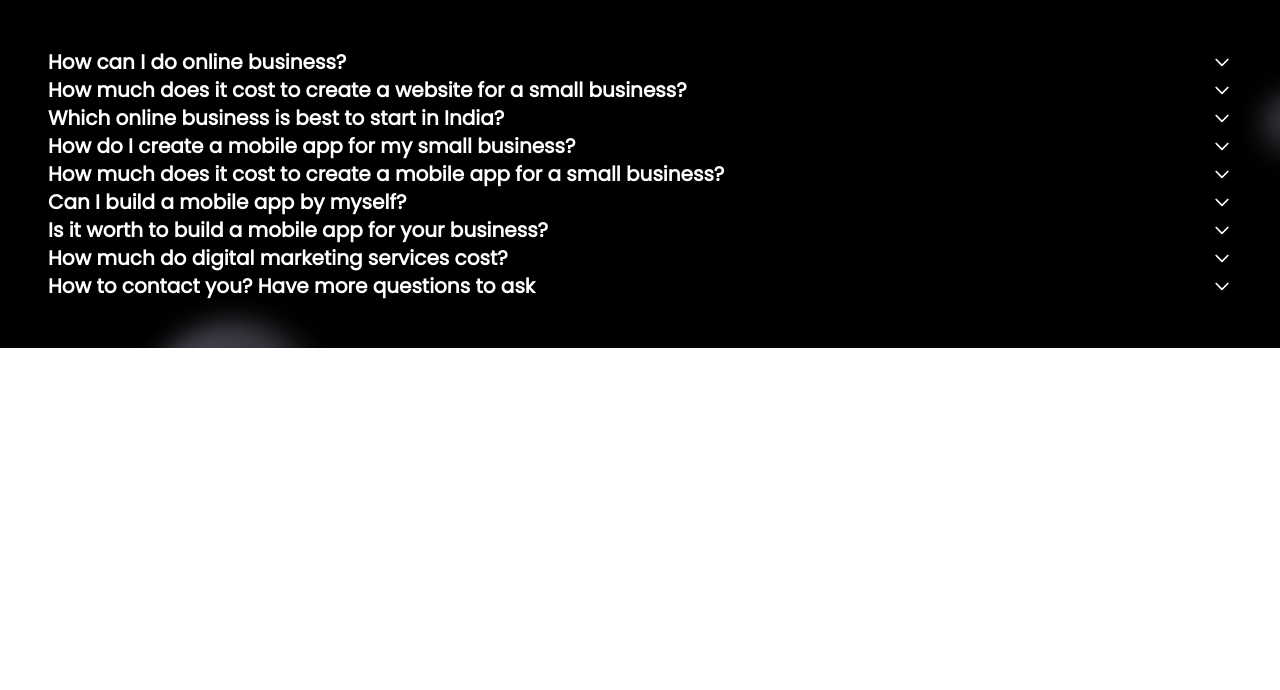
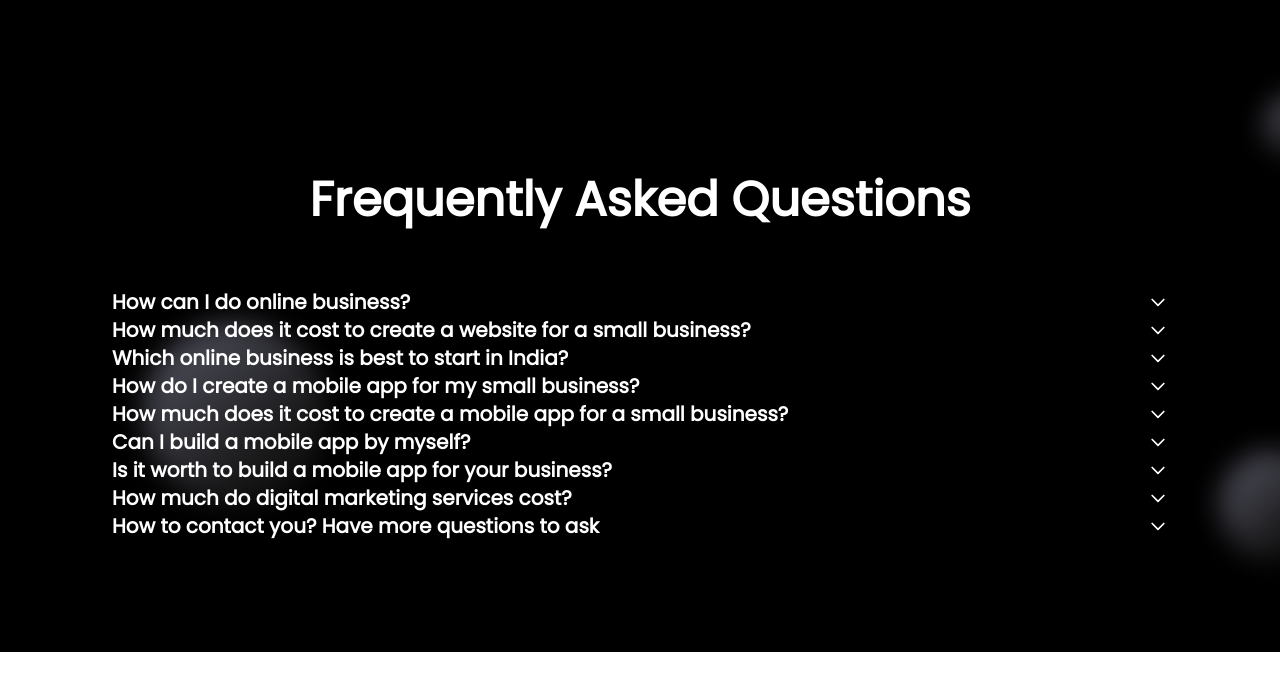
Before and after one commit to bhargavi-005/ShubhchintakWebsite, a Next.js app in the folder shubhchintak-india/: page /Accordation in a window 1280 px wide. Shown: the top 690 px of the page. Built offline with nearby package versions, Linux system fonts and the light colour scheme.

Commit message:
Accordation done

```diff
--- a/shubhchintak-india/src/pages/Accordation.js
+++ b/shubhchintak-india/src/pages/Accordation.js
@@ -33,9 +33,10 @@ export default function Example() {
   return (
     <Fragment>
       <div
-        className="text-white p-12 text-xl font-medium"
+        className="text-white md:p-28 p-10 text-xl font-medium"
         style={{ backgroundImage: `url(${bg.src})` }}
       >
+      <div className="text-5xl font-bold text-center mt-16 mb-16">Frequently Asked Questions</div>
         <Accordion open={open === 1} icon={<Icon id={1} open={open} />}>
           <AccordionHeader onClick={() => handleOpen(1)}>
             How can I do online business?
--- a/shubhchintak-india/src/pages/landing.js
+++ b/shubhchintak-india/src/pages/landing.js
@@ -2,6 +2,7 @@
 import "react-responsive-carousel/lib/styles/carousel.min.css";
 <link href="https://unpkg.com/tailwindcss@^2/dist/tailwind.min.css" rel="stylesheet"></link>
 import { Carousel } from 'react-responsive-carousel';
+import bg from "../../public/images/bg.png";
 import Image from "next/image";
 import Partner from "./partners"
 import Impact from "./impact"
@@ -17,6 +18,7 @@ import Success from "./success"
 import Header from "./Header";
 import Footer from "./footer";
 import Review from "./customerviews"
+import Acco from './Accordation'
 function ok(){
 
 }
@@ -322,6 +324,9 @@ function landing(){
                     </div>
             </div>
         </div>
+        <div>
+            <Acco/>
+        </div>
         {/* Next Section */}
        <Footer/>
         </div>
```
